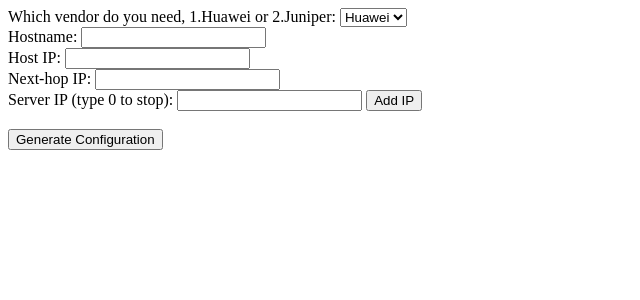
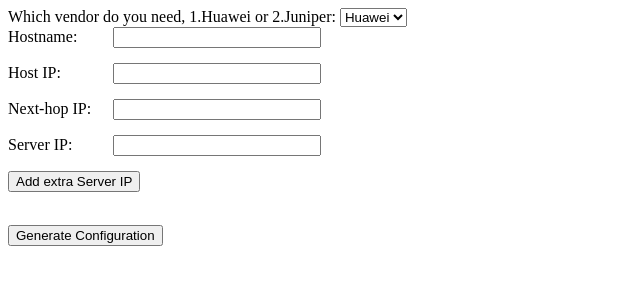
Before and after one commit to yichang1983/work, a Flask app: page / in a window 1280 px wide. Shown: the top 300 px of the page, without its empty margins (0-640 px from the left). Run offline with Flask 3, Linux system fonts and the light colour scheme.

Commit message:
Add files via upload
介面改善

```diff
--- a/Flask_web_page/templates/index.html
+++ b/Flask_web_page/templates/index.html
@@ -6,6 +6,21 @@
     <meta charset="UTF-8">  <!--<meta charset="UTF-8">: 指定字符编码为 UTF-8，以支持包含中文等非 ASCII 字符的文本。  -->
     <meta name="viewport" content="width=device-width, initial-scale=1.0">   <!--<meta name="viewport" content="width=device-width, initial-scale=1.0">: 设置视口（viewport），让页面在移动设备上正常显示，并让页面宽度与设备宽度相匹配，初始缩放为 1.0。 -->
     <title>Configuration Generator</title>   <!--设置页面标题为 "Configuration Generator  -->
+
+ <!-- 底下的style 排版就用在Hostname, Host IP, Next-hop IP 裡，下面是它的解釋：form-row 类定义了每个表单行的样式，设置了下边距为 10px。.form-row label 类定义了标签的样式，设置了固定宽度为 150px，并使用 inline-block 显示在同一行。.form-row input[type="text"] 类定义了文本输入框的样式，使用了计算宽度，以使其填充剩余的空间，并添加了左边距为 10px，使其与标签分隔开。 -->
+    <style>
+        .form-row {
+            margin-bottom: -3px;
+        }
+        .form-row label {
+            width: 100px;
+            display: inline-block;
+        }
+        .form-row input[type="text"] {
+            width: 200px; /* 设置一个固定的宽度 */
+            margin-left: 1px;
+        }
+    </style>
 </head>
 <body>
     <form action="/generate" method="post">  <!--<form>: $$$ 创建一个表单，用于用户输入。action="/generate": 指定表单提交后的目标 URL，这里是 /generate 路由。
@@ -16,39 +31,76 @@
             <option value="2">Juniper</option>
         </select>
         <br>     <!--<br>: 创建一个换行符，使得后续元素换行显示。  -->
+        <div class="form-row">
         <label for="hostname">Hostname:</label>             <!--<br>: 讓 Hostname 顯示在網頁上 -->
         <input type="text" name="hostname" id="hostname">     <!--$$$ <input>: 创建一个输入框。type="text": 指定输入框类型为文本。name="hostname": 定义输入框的名称，将用于在服务器端获取用户输入的主机名。id="hostname": 为输入框设置一唯一标识符，方便 JavaScript 脚本操作。  -->
+        </div>
         <br>
+        <div class="form-row">
         <label for="host_ip">Host IP:</label>
         <input type="text" name="host_ip" id="host_ip">  <!--同上，创建了一个用于输入主机 IP 的输入框。  -->
+        </div>
         <br>
+        <div class="form-row">
         <label for="next_hop_ip">Next-hop IP:</label>
         <input type="text" name="next_hop_ip" id="next_hop_ip">  <!--同上，创建了一个用于输入下一跳 IP 的输入框。  -->
+        </div>
         <br>
-        <label for="server_ip">Server IP (type 0 to stop):</label>
+        <div class="form-row">
+        <label for="server_ip">Server IP:</label>
         <input type="text" name="server_ip" id="server_ip">      <!--同上，创建了一个用于输入服务器 IP 的输入框。  -->
-        <button type="button" id="add_ip">Add IP</button>    <!-- $$$ <button>: 创建一个按钮。type="button": 指定按钮类型为普通按钮，不会触发表单提交。id="add_ip": 为按钮设置一个唯一标识符，方便 JavaScript 脚本操作。内容为 "Add IP"，用于添加更多的服务器 IP 输入框。  -->
+        </div>
+        <br>
+        <div class="form-row">
+        <div id="server_ips"></div>
+        <button type="button" id="add_extra server ip">Add extra Server IP</button>    <!-- $$$ <button>: 创建一个按钮。type="button": 指定按钮类型为普通按钮，不会触发表单提交。id="add_extra server ip": 为按钮设置一个唯一标识符，方便 JavaScript 脚本操作。内容为 "Add IP"，用于添加更多的服务器 IP 输入框。  -->
         <div id="server_ips"></div>      <!--<div>: 创建一个块级元素，用于包含动态添加的服务器 IP 输入框。id="server_ips": 为 <div> 设置一个唯一标识符，方便 JavaScript 脚本操作。  -->
+        </div>
+        <br>
         <br>
         <button type="submit">Generate Configuration</button>        <!--<button>: 创建一个提交按钮，用于提交表单。type="submit": 指定按钮类型为提交按钮，点击后会触发表单提交。  -->
     </form>
-    <!-- $$$ 㡳下的 script 的一行行解釋如下：
+<!-- $$$ 㡳下的 script 的一行行解釋如下：
 * <script>: 创建一个 JavaScript 脚本块。
-* document.getElementById('add_ip').addEventListener('click', function() { ... });: 给 "Add IP" 按钮添加一个点击事件监听器，当点击按钮时，执行后面的函数。
-* document.createElement('input'): 创建一个 <input> 元素。
-* input.type = 'text': 将 <input> 元素的类型设为文本输入框。
-* input.name = 'server_ip': 设置 <input> 元素的名称为 "server_ip"，与表单中的服务器 IP 输入框相对应。
-* input.placeholder = 'Server IP': 设置输入框的占位符为 "Server IP"。
-* document.getElementById('server_ips').appendChild(input): 将创建的 <input> 元素添加到 <div id="server_ips"> 中，使其动态显示在页面上。
-  -->
+* document.getElementById('add_extra server ip'): 使用 getElementById 方法获取 id 为 "add_extra server ip" 的元素。在这里，我们获取了 "add_extra server ip" 按钮的元素。
+* addEventListener('click', function() { ... }): 使用 addEventListener 方法给选定的元素添加事件监听器。在这里，我们添加了一个点击事件监听器，当 "Add extra Server IP" 按钮被点击时，会执行后面的函数。
+
+* var server_ips = document.getElementById('server_ips');: 使用 getElementById 方法获取 id 为 "server_ips" 的元素。在这里，我们获取了一个 <div> 元素，它用于包含动态添加的服务器 IP 输入框。
+
+* document.createElement('label'): 使用 createElement 方法创建一个新的 <label> 元素。
+label.setAttribute('for', 'server_ip');: 使用 setAttribute 方法设置 <label> 元素的 for 属性为 "server_ip"，这是为了与刚创建的 <input> 元素关联起来。
+label.textContent = 'Server IP:';: 设置 <label> 元素的文本内容为 "Server IP:"。
+server_ips.appendChild(label);: 将新创建的 <label> 元素添加到 server_ips 这个 <div> 元素中，作为其子元素。
+
+* document.createElement('input'): 使用 createElement 方法创建一个新的 <input> 元素。
+input.type = 'text';: 将新创建的 <input> 元素的类型设置为文本输入框。
+input.name = 'server_ip';: 将新创建的 <input> 元素的名称设置为 "server_ip"，这与表单中的服务器 IP 输入框相对应。
+input.placeholder = 'Server IP';: 将新创建的 <input> 元素的占位符设置为 "Server IP"。
+server_ips.appendChild(input);: 将新创建的 <input> 元素添加到 server_ips 这个 <div> 元素中，作为其子元素。
+
+* document.createElement('br'): 使用 createElement 方法创建一个新的 <br> 元素，即换行符。
+server_ips.appendChild(document.createElement('br'));: 将新创建的 <br> 元素添加到 server_ips 这个 <div> 元素中，作为其子元素。这样可以确保每个新的输入框和标签都显示在单独的一行上。
+ -->
 
     <script>
-        document.getElementById('add_ip').addEventListener('click', function() {
+        document.getElementById('add_extra server ip').addEventListener('click', function() {
+            var server_ips = document.getElementById('server_ips');
+
+            // 创建新的标签
+            var label = document.createElement('label');
+            label.setAttribute('for', 'server_ip');
+            label.textContent = 'Server IP:';
+            server_ips.appendChild(label);
+
+            // 创建新的输入框
             var input = document.createElement('input');
             input.type = 'text';
             input.name = 'server_ip';
             input.placeholder = 'Server IP';
-            document.getElementById('server_ips').appendChild(input);
+            server_ips.appendChild(input);
+
+            // 创建新的换行符
+            server_ips.appendChild(document.createElement('br'));
         });
     </script>
 </body>
```
